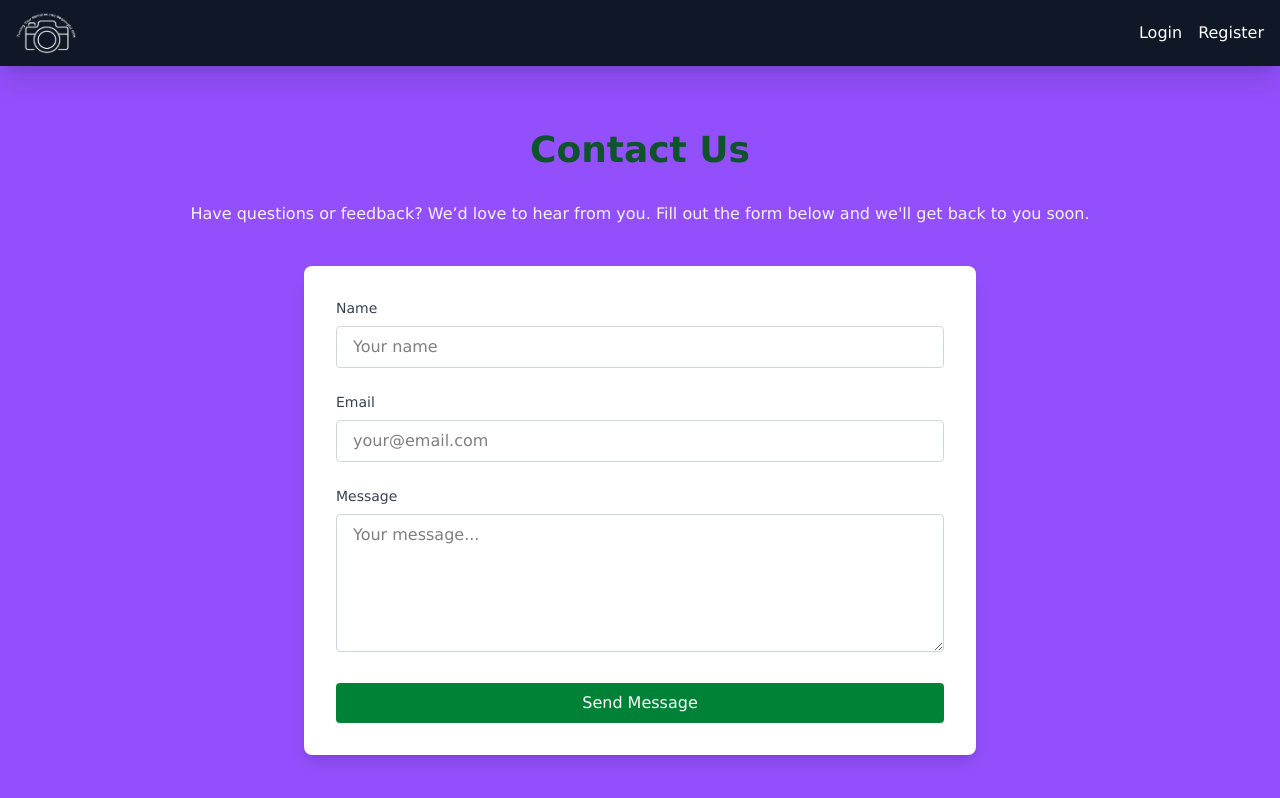
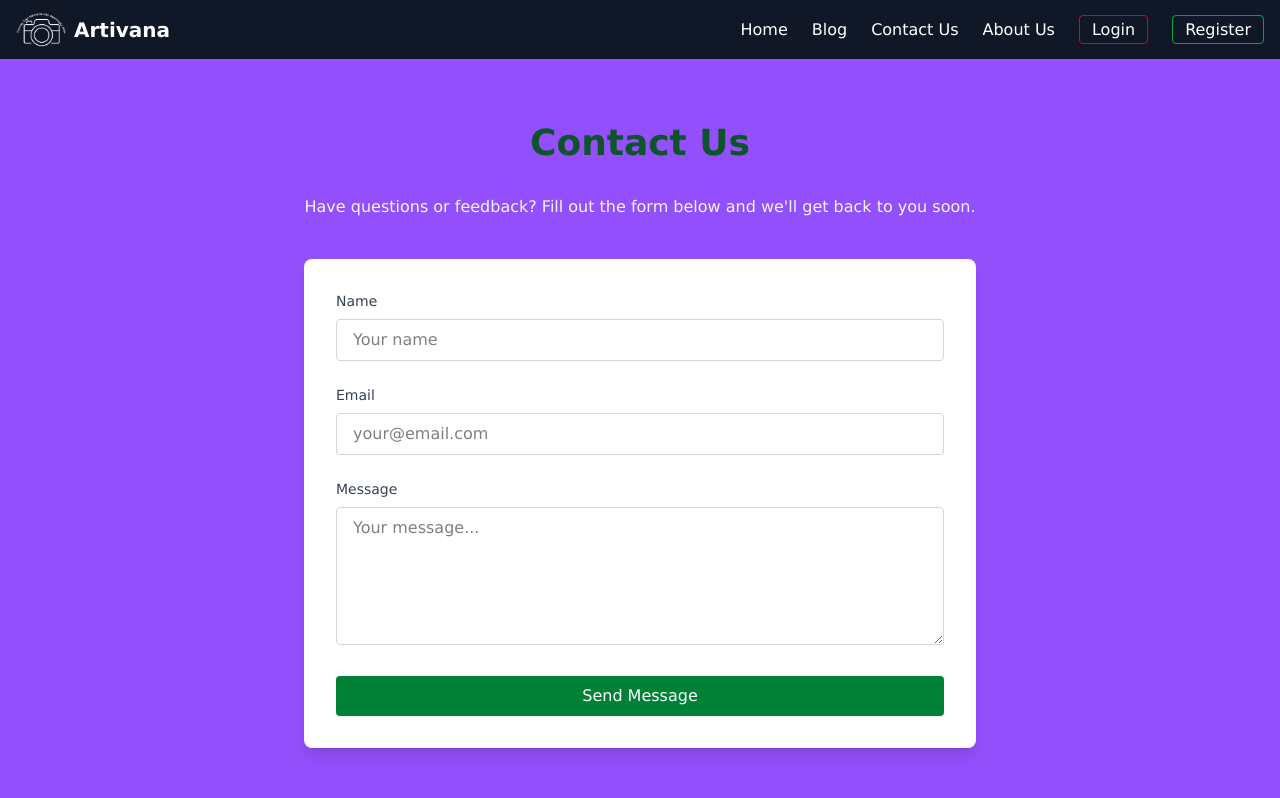
Before and after one commit to Pallaviaddal/Artivana, a React (Vite) app in the folder frontend/: page /contact in a window 1280 px wide. Shown: the top 798 px of the page. Built offline with nearby package versions, Linux system fonts and the light colour scheme.

Commit message:
first commit

```diff
--- a/frontend/src/components/Header.jsx
+++ b/frontend/src/components/Header.jsx
@@ -2,13 +2,10 @@ import React, { useState } from "react";
 import { Link, useNavigate } from "react-router-dom";
 import { getCurrentUser } from "../utils/getUser";
 import { Menu, X, ShoppingCart } from "lucide-react";
-import { motion } from "framer-motion";
 
 function Header() {
   const user = getCurrentUser();
   const isAdmin = user?.isAdmin;
-  console.log("User object from localStorage:", user);
-
   const navigate = useNavigate();
   const [menuOpen, setMenuOpen] = useState(false);
 
@@ -19,51 +16,37 @@ function Header() {
   };
 
   return (
-    <header className="relative w-full  bg-gray-900 py-3 px-4 shadow-xl backdrop-blur-lg">
+    <header className="bg-gray-900 py-3 px-4 shadow-xl w-full">
       <div className="flex justify-between items-center">
-        {/* Logo and Welcome */}
-        <div className="flex items-center w-full">
-          <Link to="/" className="flex items-center">
-            <img src="logo.png" alt="Logo" className="object-contain" width={'60px'} />
+        {/* Logo */}
+        <Link to="/" className="flex items-center gap-2">
+          <img src="/logo.png" alt="Artivana Logo" width="50" className="object-contain" />
+          <span className="text-white font-bold text-xl hidden sm:inline">Artivana</span>
         </Link>
-          {user && (
-            <div className="xl:m-auto w-[100%] xl:pt-1 xl:ps-82 flex justify-center items-center">
-              <span className="text-xl font-semibold text-white text-center xl:pe-0 text-animation">
-                👋 Welcome, <span className="text-red-500">{user.name}</span>
-              </span>
-            </div>
-          )}
-        </div>
 
-        {/* Mobile Menu Toggle */}
+        {/* Mobile menu icon */}
         <div className="xl:hidden">
-          <button onClick={() => setMenuOpen(!menuOpen)} className="text-white cursor-pointer">
+          <button onClick={() => setMenuOpen(!menuOpen)} className="text-white">
             {menuOpen ? <X size={24} /> : <Menu size={24} />}
           </button>
         </div>
 
-        {/* Desktop Navigation */}
+        {/* Desktop navigation */}
+        <div className="hidden xl:flex gap-6 items-center">
+          <Link to="/" className="text-white">Home</Link>
+          <Link to="/blogs" className="text-white">Blog</Link>
+          <Link to="/contact" className="text-white">Contact Us</Link>
+          <Link to="/about" className="text-white">About Us</Link>
+
           {user ? (
-          <div className="hidden xl:flex xl:w-full xl:m-auto justify-end items-center gap-5">
-            <Link to="/" className="text-white text-center">Home</Link>
-            <Link to="/blogs" className="text-white text-center">Blog</Link>
-            <Link to="/contact" className="text-white text-center">Contact Us</Link>
-            <Link to="/about" className="text-white text-center">About Us</Link>
-
+            <>
               {isAdmin && (
-              <Link
-                to="/admin-dashboard"
-                className="text-sm text-red-600 border font-bold flex gap-1 border-red-600 hover:bg-red-600 hover:text-white px-2 py-1 rounded  text-center"
-              >
+                <Link to="/admin-dashboard" className="text-sm text-red-600 border font-bold border-red-600 hover:bg-red-600 hover:text-white px-2 py-1 rounded">
                   Admin Panel
                 </Link>
               )}
-            <Link
-              to="/cart"
-              className="text-sm font-bold flex gap-1 text-green-600 items-center border px-2 py-1 hover:bg-green-600 hover:text-white rounded border-green-600 text-center"
-              onClick={() => setMenuOpen(false)}
-            >
-              <ShoppingCart className="p-1" /> Cart
+              <Link to="/cart" className="text-sm font-bold flex gap-1 text-green-600 items-center border px-2 py-1 hover:bg-green-600 hover:text-white rounded border-green-600">
+                <ShoppingCart size={18} /> Cart
               </Link>
               <button
                 onClick={handleLogout}
@@ -71,63 +54,50 @@ function Header() {
               >
                 Logout
               </button>
+            </>
+          ) : (
+            <>
+              <div>
+              <Link to="/login" className="text-white border border-red-600 px-3 py-1 rounded hover:bg-red-600" onClick={() => setMenuOpen(false)}>Login</Link>
               </div>
-        ) : (
-          <div className="hidden xl:flex items-center gap-4">
-            <Link to="/login" className="text-white">Login</Link>
-            <Link to="/register" className="text-white">Register</Link>
+              <div>
+              <Link to="/register" className="text-white border border-green-600 px-3 py-1 rounded hover:bg-green-600" onClick={() => setMenuOpen(false)}>Register</Link>
               </div>
+            </>
           )}
         </div>
+      </div>
 
-      {/* Mobile Navigation */}
+      {/* Mobile menu */}
       {menuOpen && (
-        <div className="xl:hidden mt-3 flex flex-col gap-3">
+        <div className="xl:hidden mt-3 flex flex-col gap-4">
+          <Link to="/" className="text-white" onClick={() => setMenuOpen(false)}>Home</Link>
+          <Link to="/blogs" className="text-white" onClick={() => setMenuOpen(false)}>Blog</Link>
+          <Link to="/contact" className="text-white" onClick={() => setMenuOpen(false)}>Contact Us</Link>
+          <Link to="/about" className="text-white" onClick={() => setMenuOpen(false)}>About Us</Link>
+
           {user ? (
             <>
-              <Link to="/blogs" className="text-white text-center px-3 py-1" onClick={() => setMenuOpen(false)}>Blog</Link>
-              <Link to="/contact" className="text-white text-center" onClick={() => setMenuOpen(false)}>Contact Us</Link>
-              <Link to="/about" className="text-white text-center" onClick={() => setMenuOpen(false)}>About Us</Link>
-              <div className="flex justify-center">
               {isAdmin && (
-                  <Link
-                    to="/admin-dashboard"
-                    className="text-sm font-bold flex gap-1 text-red-600 border border-red-600 hover:bg-red-600 hover:text-white px-2 py-1 rounded text-center"
-                  onClick={() => setMenuOpen(false)}>
+                <Link to="/admin-dashboard" className="text-red-600 border border-red-600 font-bold px-2 py-1 rounded text-center" onClick={() => setMenuOpen(false)}>
                   Admin Panel
                 </Link>
               )}
-              </div>
-              <div className="flex justify-center">
-
-                <Link
-                  to="/cart"
-                  className="text-sm font-bold flex gap-1 text-green-600 items-center border px-2 py-1 hover:bg-green-600 hover:text-white rounded border-green-600 text-center"
-                  onClick={() => setMenuOpen(false)}
-                >
-                  <ShoppingCart className="p-1" /> Cart
+              <Link to="/cart" className="text-green-600 border border-green-600 px-2 py-1 rounded text-center" onClick={() => setMenuOpen(false)}>
+                <ShoppingCart size={18} className="inline" /> Cart
               </Link>
-              </div>
-              <div className="flex justify-center">
-                <button
-                  onClick={() => {
-                    setMenuOpen(false);
-                    handleLogout();
-                  }}
-                  className="text-sm text-red-600 border font-bold border-red-600 hover:bg-red-600 hover:text-white px-3 py-1 rounded"
-                >
+              <button onClick={() => { setMenuOpen(false); handleLogout(); }} className="text-red-600 border border-red-600 px-3 py-1 rounded">
                 Logout
               </button>
-              </div>
             </>
           ) : (
             <>
-              <Link to="/login" className="text-white text-center" onClick={() => setMenuOpen(false)}>
-                Login
-              </Link>
-              <Link to="/register" className="text-white text-center" onClick={() => setMenuOpen(false)}>
-                Register
-              </Link>
+              <div>
+              <Link to="/login" className="text-white border border-red-600 px-3 py-1 rounded" onClick={() => setMenuOpen(false)}>Login</Link>
+              </div>
+              <div>
+              <Link to="/register" className="text-white border border-red-600 px-3 py-1 rounded" onClick={() => setMenuOpen(false)}>Register</Link>
+              </div>
             </>
           )}
         </div>
--- a/frontend/src/pages/ContactUs.jsx
+++ b/frontend/src/pages/ContactUs.jsx
@@ -1,19 +1,32 @@
 import React, { useRef, useState } from "react";
 import emailjs from "@emailjs/browser";
+import { useNavigate } from "react-router-dom";
+import { toast, ToastContainer } from "react-toastify";
+import "react-toastify/dist/ReactToastify.css";
 
 function Contact() {
   const form = useRef();
   const [status, setStatus] = useState("");
+  const navigate = useNavigate();
 
   const sendEmail = (e) => {
     e.preventDefault();
 
+    // ✅ Check login status on form submit
+    const isLoggedIn = localStorage.getItem("isLoggedIn") === "true";
+
+    if (!isLoggedIn) {
+      toast.error("Please login to send your message.");
+      navigate("/login"); // Redirect to login page
+      return;
+    }
+
     emailjs
       .sendForm(
-        "service_s6xsdvb",     // replace with your actual EmailJS service ID
-        "template_jnva8vv",    // replace with your actual EmailJS template ID
+        "service_s6xsdvb",     // your EmailJS service ID
+        "template_jnva8vv",    // your EmailJS template ID
         form.current,
-        "Afksm-GS687Pt_v1k"      // replace with your EmailJS public key
+        "Afksm-GS687Pt_v1k"    // your EmailJS public key
       )
       .then(
         (result) => {
@@ -35,7 +48,7 @@ function Contact() {
       </h1>
 
       <p className="text-gray-100 text-center mb-10 text-md">
-        Have questions or feedback? We’d love to hear from you. Fill out the form below and we'll get back to you soon.
+        Have questions or feedback? Fill out the form below and we'll get back to you soon.
       </p>
 
       <div className="max-w-2xl mx-auto bg-white p-8 rounded-lg shadow-lg">
@@ -94,6 +107,7 @@ function Contact() {
           pallaviphotos3@gmail.com
         </a>
       </div>
+      <ToastContainer position="top-center" autoClose={2000} />
     </div>
   );
 }
--- a/frontend/src/pages/Home.jsx
+++ b/frontend/src/pages/Home.jsx
@@ -234,8 +234,8 @@ function Home() {
           </div>
         )}
 
-        <ToastContainer position="top-center" autoClose={2000} />
       </div>
+      <ToastContainer position="top-center" autoClose={2000} />
     </div>
   );
 }
```
Lines whose indentation alone changed are shown as unchanged.
